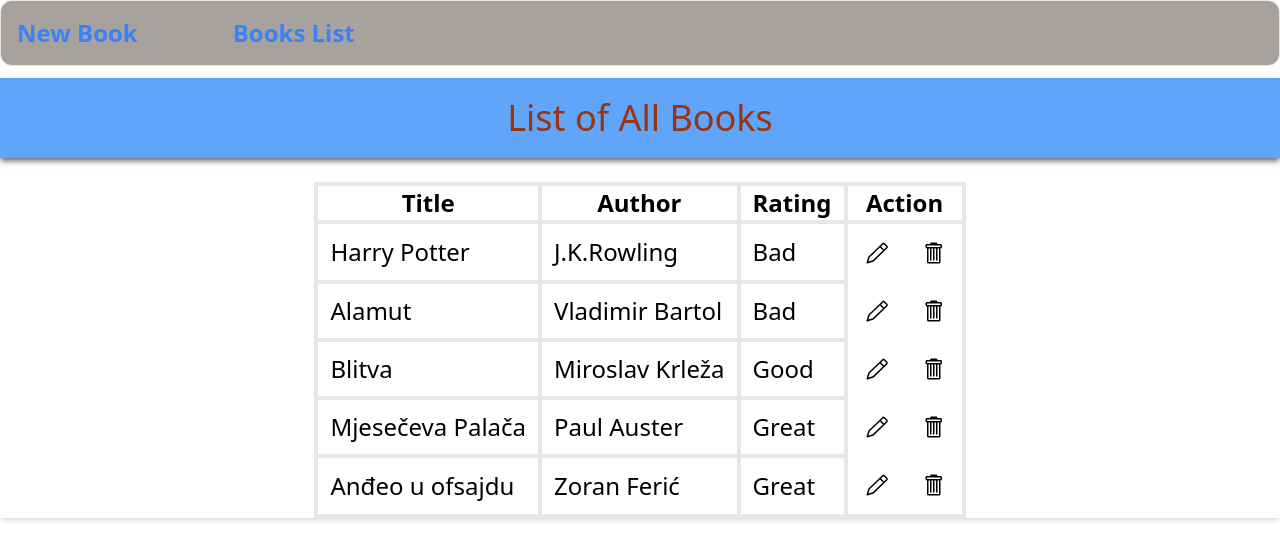
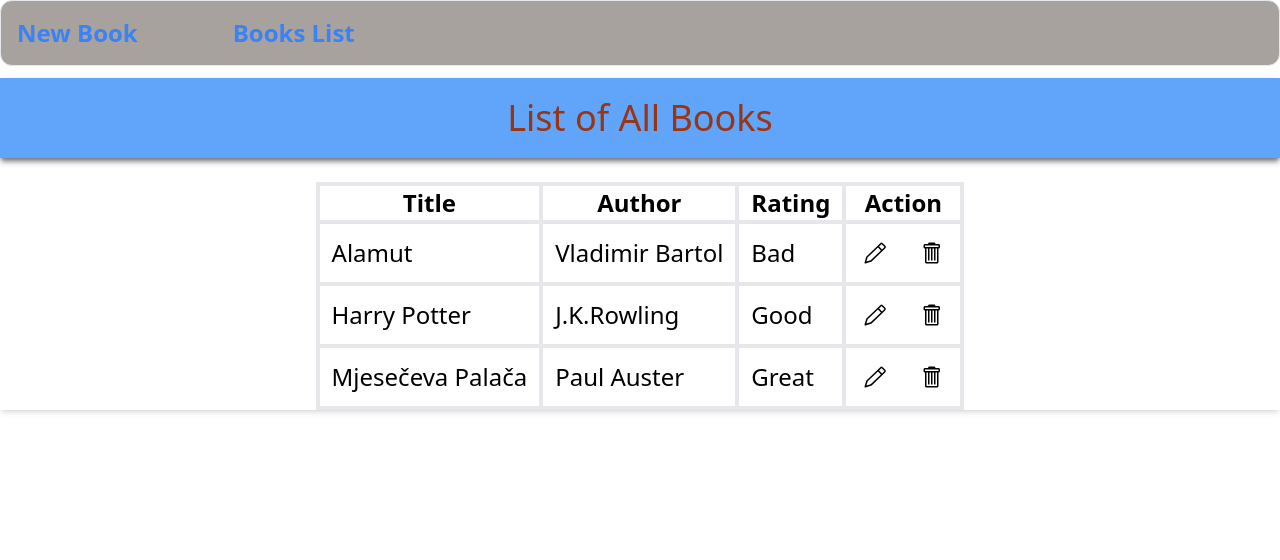
Before and after one commit to AntimonS/books-repository, a React (Create React App) app: page /allbooks in a window 1280 px wide. Shown: the top 560 px of the page. Built offline with nearby package versions, Linux system fonts and the light colour scheme; data requests are answered from the project's data file.

Commit message:
added TableBody.js

```diff
--- a/db.json
+++ b/db.json
@@ -1,34 +1,22 @@
 {
   "books": [
     {
-      "title": "Blitva",
-      "author": "Miroslav Krleža",
-      "rating": "Good",
-      "id": 3
-    },
-    {
-      "title": "Harry Potter",
-      "author": "J.K.Rowling",
+      "title": "Alamut",
+      "author": "Vladimir Bartol",
       "rating": "Bad",
-      "id": 4
-    },
-    {
-      "title": "Anđeo u ofsajdu",
-      "author": "Zoran Ferić",
-      "rating": "Great",
-      "id": 5
+      "id": 7
     },
     {
       "title": "Mjesečeva Palača",
       "author": "Paul Auster",
       "rating": "Great",
-      "id": 6
+      "id": 8
     },
     {
-      "title": "Alamut",
-      "author": "Vladimir Bartol",
-      "rating": "Bad",
-      "id": 7
+      "title": "Harry Potter",
+      "author": "J.K.Rowling",
+      "rating": "Good",
+      "id": 9
     }
   ]
 }
--- a/src/App.js
+++ b/src/App.js
@@ -12,7 +12,6 @@ export default function App() {
   useEffect(() => {
     fetchBooks();
   }, [fetchBooks]);
-  <h1>Reading List:</h1>;
 
   return (
     <div>
--- a/src/components/Table2.js
+++ b/src/components/Table2.js
@@ -1,15 +1,9 @@
-import {
-  GoPencil,
-  GoTrashcan,
-  GoTriangleDown,
-  GoTriangleUp,
-} from "react-icons/go";
+import { useState } from "react";
+import TableBody from "./TableBody";
 import UseBooks from "../hooks/use-books";
-import { useState } from "react";
-import BookEdit from "./BookEdit";
 
 function Table2() {
-  const { handleDeleteBookById, books } = UseBooks();
+  const { books } = UseBooks();
   const [isEditing, setIsEditing] = useState(false);
   const [sortOrder, setSortOrder] = useState(null);
 
@@ -40,28 +34,6 @@ function Table2() {
     setIsEditing(false);
   };
 
-  const tableBody = books.map((book) => {
-    return (
-      <tr key={book.id}>
-        <td className={tableDataCss}>{book.title}</td>
-        <td className={tableDataCss}>{book.author}</td>
-        <td className={tableDataCss}>{book.rating}</td>
-
-        <td className="flex items-center">
-          <span className="p-4 cursor-pointer" onClick={handleEditClick}>
-            <GoPencil />
-          </span>
-          <span
-            className="p-4 cursor-pointer"
-            onClick={() => handleDeleteBookById(book.id)}
-          >
-            <GoTrashcan />
-          </span>
-        </td>
-      </tr>
-    );
-  });
-
   // isEditing && <BookEdit book={books} onSubmit={handleSubmitEdit} />;
 
   return (
@@ -77,39 +49,10 @@ function Table2() {
             <th className={tableDataCss}>Action</th>
           </tr>
         </thead>
-        <tbody className=" text-2xl border-4">{tableBody}</tbody>
+        <TableBody tableDataCss={tableDataCss} />
       </table>
     </div>
   );
 }
 
 export default Table2;
-
-/*
-const items = [
-  { name: "Edward", value: 21 },
-  { name: "Sharpe", value: 37 },
-  { name: "And", value: 45 },
-  { name: "The", value: -12 },
-  { name: "Magnetic", value: 13 },
-  { name: "Zeros", value: 37 },
-];
-
-// sort by value
-items.sort((a, b) => a.value - b.value);
-
-// sort by name
-items.sort((a, b) => {
-  const nameA = a.name.toUpperCase(); // ignore upper and lowercase
-  const nameB = b.name.toUpperCase(); // ignore upper and lowercase
-  if (nameA < nameB) {
-    return -1;
-  }
-  if (nameA > nameB) {
-    return 1;
-  }
-
-  // names must be equal
-  return 0;
-});
-*/
--- /dev/null
+++ b/src/components/TableBody.js
@@ -0,0 +1,44 @@
+import {
+  GoPencil,
+  GoTrashcan,
+  GoTriangleDown,
+  GoTriangleUp,
+} from "react-icons/go";
+import UseBooks from "../hooks/use-books";
+import { useState } from "react";
+
+function TableBody({ tableDataCss }) {
+  const { handleDeleteBookById, handleEditBookById, books } = UseBooks();
+  const [isEditing, setIsEditing] = useState(false);
+
+  const handleEdit = () => {
+    setIsEditing(true);
+    handleEditBookById();
+  };
+
+  const tableBody = books.map((book) => {
+    return (
+      <tr key={book.id} className={tableDataCss}>
+        <td className={tableDataCss}>{book.title}</td>
+        <td className={tableDataCss}>{book.author}</td>
+        <td className={tableDataCss}>{book.rating}</td>
+
+        <td className="flex items-center">
+          <span className="p-4 cursor-pointer" onClick={() => handleEdit()}>
+            <GoPencil />
+          </span>
+          <span
+            className="p-4 cursor-pointer"
+            onClick={() => handleDeleteBookById(book.id)}
+          >
+            <GoTrashcan />
+          </span>
+        </td>
+      </tr>
+    );
+  });
+
+  return <tbody className=" text-2xl border-4">{tableBody}</tbody>;
+}
+
+export default TableBody;
--- a/src/context/books.js
+++ b/src/context/books.js
@@ -26,6 +26,9 @@ function Provider({ children }) {
     const response = await axios.get("http://localhost:3001/books");
     setBooks(response.data);
   }, []);
+
+  //sorting function:
+
   /*
   const searchBooks = async (term, id) => {
     const response = await axios.get(`http://localhost:3001/books/${id}`, {
@@ -61,12 +64,11 @@ function Provider({ children }) {
     setBooks(updatedBooks);
   };
 
-  const handleAddBook = async (title, author, rating, actions) => {
+  const handleAddBook = async (title, author, rating) => {
     const response = await axios.post("http://localhost:3001/books", {
       title,
       author,
       rating,
-      actions,
     });
 
     const updatedBooks = [...books, response.data];
```
